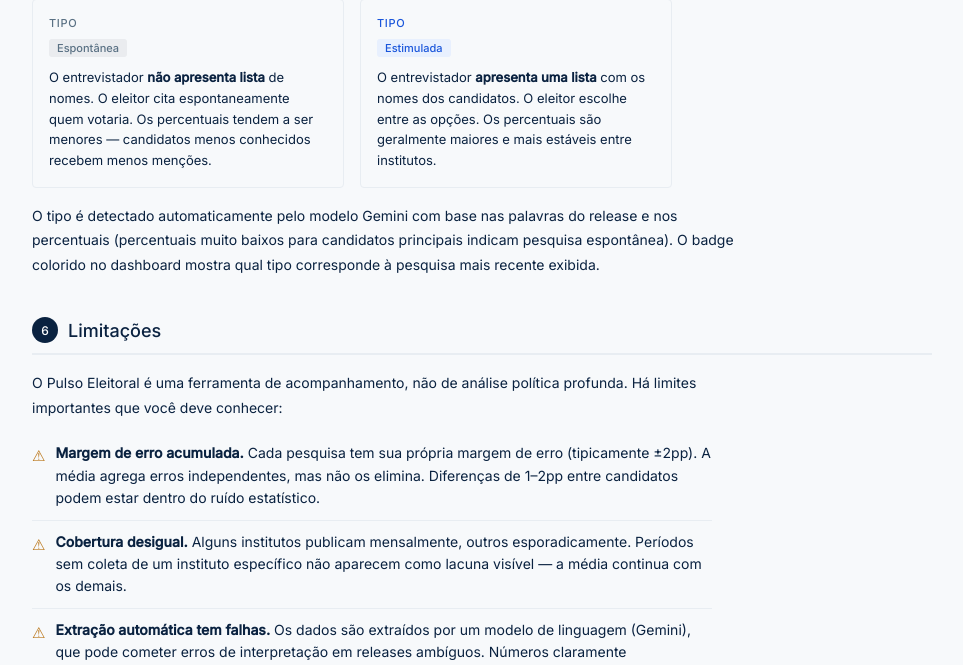
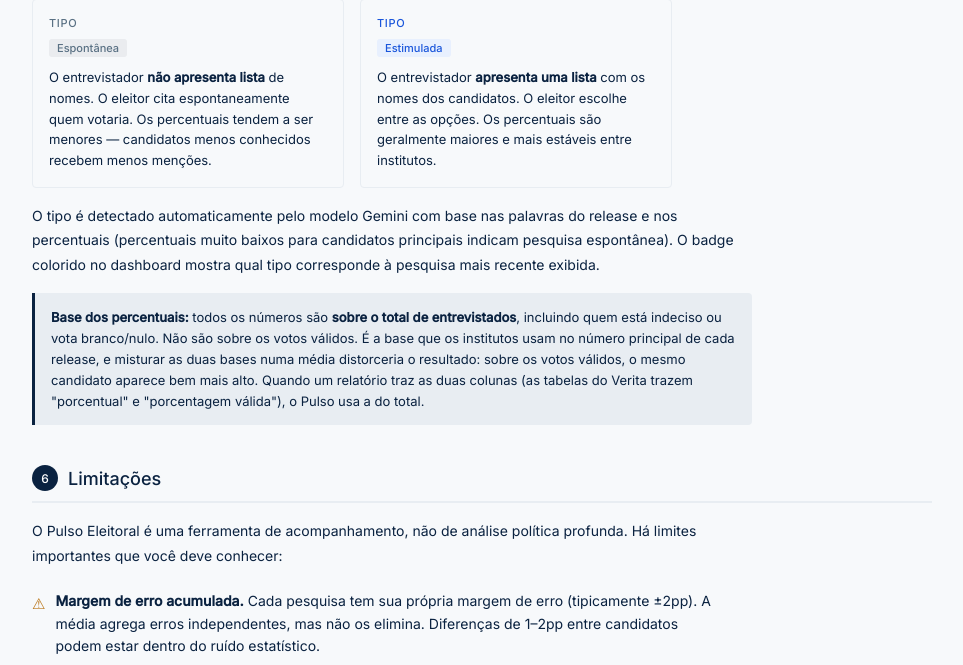
Before and after one commit to simoesleandro/Pulso-eleitoral, a Flask app: page /metodologia in a window 1280 px wide. Shown: the part 3087-3752 px from the top of the page, without its empty margins (158-1121 px from the left). Run offline with Flask 3, Linux system fonts and the light colour scheme; data comes from the database, SQL or seed files in the repository; some libraries are stand-ins or nearby versions.

Commit message:
docs(metodologia): percentuais são sobre o total de entrevistados
Registra na /metodologia a base dos percentuais: sobre o total de
entrevistados, incluindo indecisos e brancos/nulos, e não sobre os votos
válidos. É a base do número principal dos releases, e misturar as duas
numa média distorceria o resultado. Quando o relatório traz as duas
colunas (tabelas SPSS do Verita), vale a do total, que é o que o recorte
de governador do Verita manda ao extrator.

Co-Authored-By: Claude Opus 5.5 <noreply@anthropic.com>

```diff
--- a/templates/metodologia.html
+++ b/templates/metodologia.html
@@ -423,6 +423,9 @@
       <div class="met-prose" style="margin-top:16px;">
         <p>O tipo é detectado automaticamente pelo modelo Gemini com base nas palavras do release e nos percentuais (percentuais muito baixos para candidatos principais indicam pesquisa espontânea). O badge colorido no dashboard mostra qual tipo corresponde à pesquisa mais recente exibida.</p>
       </div>
+      <div id="base-percentual" class="met-callout">
+        <strong>Base dos percentuais:</strong> todos os números são <strong>sobre o total de entrevistados</strong>, incluindo quem está indeciso ou vota branco/nulo. Não são sobre os votos válidos. É a base que os institutos usam no número principal de cada release, e misturar as duas bases numa média distorceria o resultado: sobre os votos válidos, o mesmo candidato aparece bem mais alto. Quando um relatório traz as duas colunas (as tabelas do Verita trazem "porcentual" e "porcentagem válida"), o Pulso usa a do total.
+      </div>
     </section>
 
     <!-- 6. Limitações -->
```
Also changed, not shown: tests/test_templates_refactor.py (+9 -0 lines).
